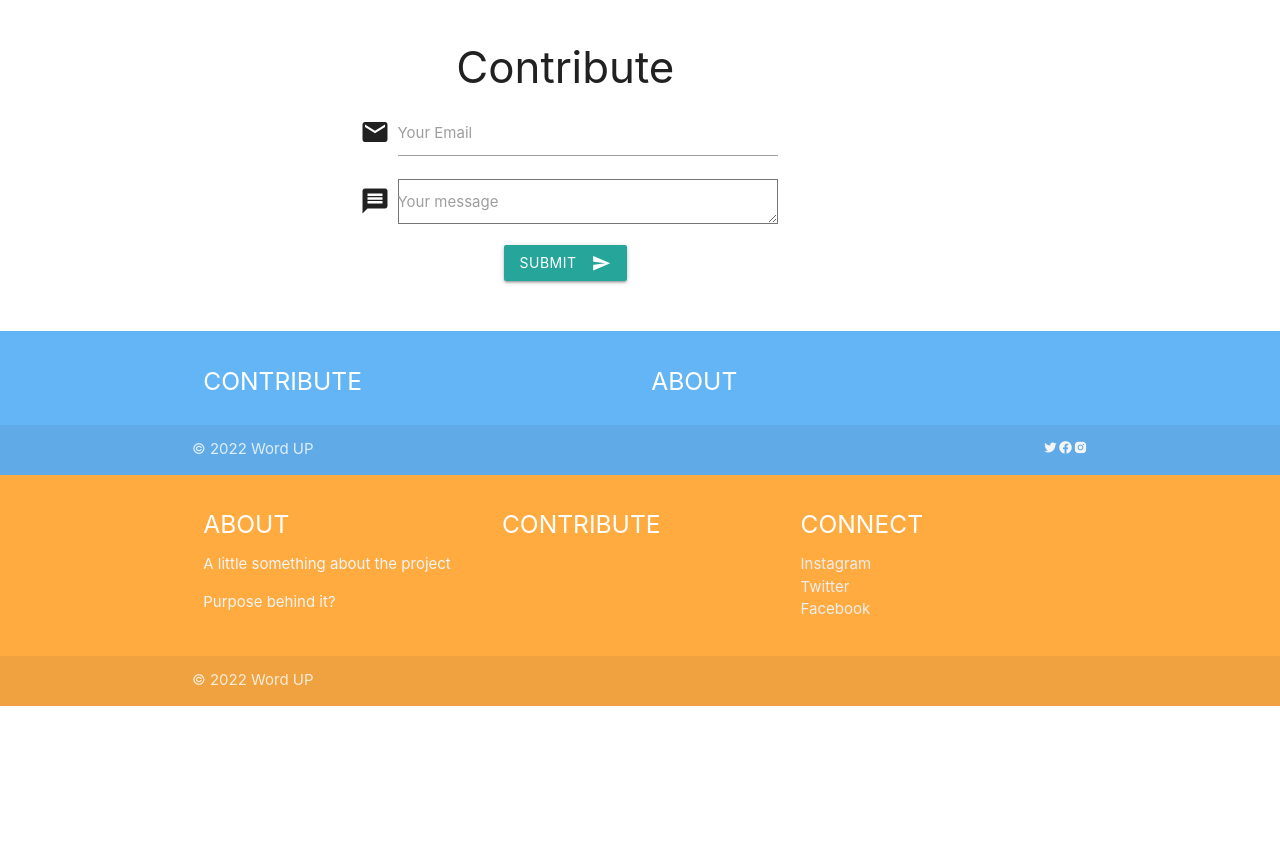
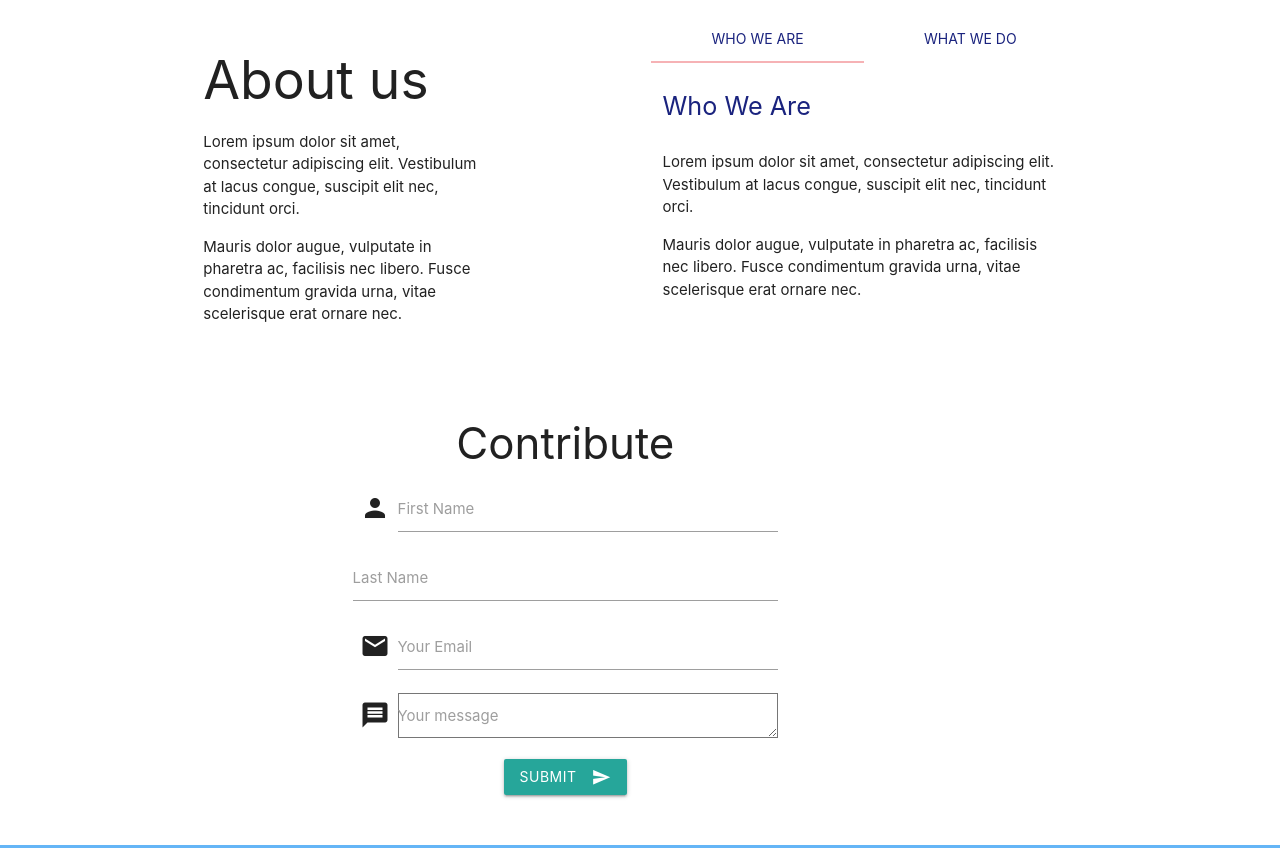
Before and after one commit to Samantha-Sokolis/team-project-1, a plain HTML site: page index.html in a window 1280 px wide. Shown: the top 848 px of the page. Before the commit the page ends 800 px from the top, so only its background shows below. Drawn offline with nearby package versions, Linux system fonts and the light colour scheme.

Commit message:
Added About Section

```diff
--- a/index.html
+++ b/index.html
@@ -40,10 +40,43 @@
 
 
         <!-- About -->
-        <div>
-
-
-        </div>
+        <section class="section container" id="services">
+            <div class="row">
+                <div class="col s12 l4">
+                    <h2> About us </h2>
+                    <p>Lorem ipsum dolor sit amet, consectetur adipiscing elit. Vestibulum at lacus congue, suscipit
+                        elit nec, tincidunt orci.</p>
+                    <p>Mauris dolor augue, vulputate in pharetra ac, facilisis nec libero. Fusce condimentum gravida
+                        urna, vitae scelerisque erat ornare nec.</p>
+                </div>
+                <div class="col s12 l6 offset-l2">
+                    <!-- tabs -->
+                    <ul class="tabs">
+                        <li class="tab col s6">
+                            <a href="#photography" class="active indigo-text text-darken-4">Who we are </a>
+                        </li>
+                        <li class="tab col s6">
+                            <a href="#editing" class="indigo-text text-darken-4"> What we do </a>
+                        </li>
+                    </ul>
+                    <div id="" class="col s12">
+                        <p class="flow-text indigo-text text-darken-4">Who We Are</p>
+                        <p>Lorem ipsum dolor sit amet, consectetur adipiscing elit. Vestibulum at lacus congue, suscipit
+                            elit nec, tincidunt orci.</p>
+                        <p>Mauris dolor augue, vulputate in pharetra ac, facilisis nec libero. Fusce condimentum gravida
+                            urna, vitae scelerisque erat ornare nec.</p>
+                    </div>
+                    <div id="editing" class="col s12">
+                        <p class="flow-text indigo-text text-darken-4">What we do</p>
+                        <p>Lorem ipsum dolor sit amet, consectetur adipiscing elit. Vestibulum at lacus congue, suscipit
+                            elit nec, tincidunt orci.</p>
+                        <p>Mauris dolor augue, vulputate in pharetra ac, facilisis nec libero. Fusce condimentum gravida
+                            urna, vitae scelerisque erat ornare nec.</p>
+                    </div>
+                </div>
+            </div>
+            </div>
+        </section>
     </main>
     <!-- Contribute (form) -->
 
@@ -53,7 +86,16 @@
                 <h3 class="center"> Contribute </h3>
                 <form action="">
                     <div class="input-field center">
-                        <i class="material-icons prefix"> email</i>
+                        <i class="material-icons prefix "> person </i>
+                        <input id="first_name" type="text" class="validate">
+                        <label for="first_name">First Name</label>
+                    </div>
+                    <div class="input-field center">
+                        <input id="last_name" type="text" class="validate">
+                        <label for="last_name">Last Name</label>
+                    </div>
+                    <div class="input-field center">
+                        <i class="material-icons prefix"> email </i>
                         <input type="email" id="email">
                         <label for="email"> Your Email </label>
                     </div>
@@ -63,7 +105,8 @@
                         <label for="message"> Your message </label>
                     </div>
                     <div class="input-field center">
-                        <button class="btn waves-effect waves-light" type="submit" name="action">Submit
+                        <button class="btn waves-effect waves-light" type="submit" name="action"
+                            href="mailto:exampleemail@wordup.com.au">Submit
                             <i class="material-icons right">send</i>
                         </button>
                     </div>
@@ -130,6 +173,8 @@
 
 
 </body>
+<!-- Compiled and minified JavaScript links-->
+<script src="jquery-3.6.0.min.js"></script>
 <script src="https://cdnjs.cloudflare.com/ajax/libs/materialize/1.0.0/js/materialize.min.js"></script>
 <script src="/js/script.js"> </script>
 
--- a/js/script.js
+++ b/js/script.js
@@ -0,0 +1,3 @@
+// About us tabs
+
+$('.tabs').tabs();
```
